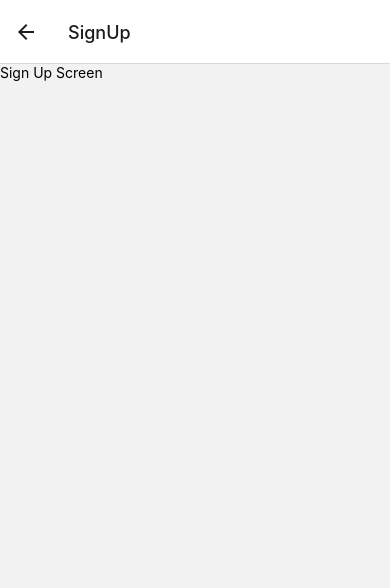
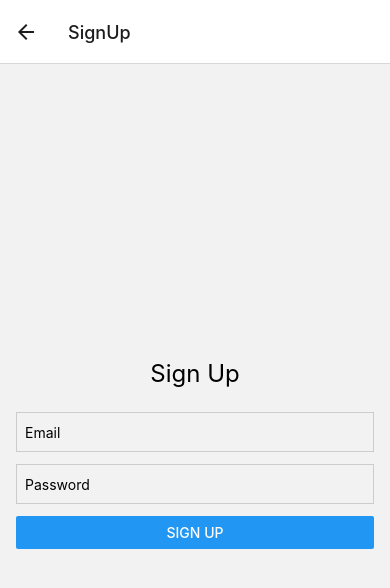
Before and after one commit to ConradPB/PAOApp, a React Native app: screen /SignUp in a window 390 px wide. Shown: the top 588 px of the page. Built offline with nearby package versions, Linux system fonts and the light colour scheme.

Commit message:
updated Signup

```diff
--- a/src/screens/SignUpScreen.tsx
+++ b/src/screens/SignUpScreen.tsx
@@ -1,17 +1,63 @@
 /* eslint-disable prettier/prettier */
-import React from 'react';
-import { View, Text } from 'react-native';
+import React, { useState } from 'react';
+import { View, Text, TextInput, Button, StyleSheet } from 'react-native';
 import { StackScreenProps } from '@react-navigation/stack';
 import { RootStackParamList } from '../types';
 
 type Props = StackScreenProps<RootStackParamList, 'SignUp'>;
 
 const SignUpScreen: React.FC<Props> = ({ navigation }) => {
+  const [email, setEmail] = useState('');
+  const [password, setPassword] = useState('');
+
+  const handleSignUp = () => {
+    // Placeholder function for sign-up logic
+    // In a real app, you would call your backend API to create the user
+    console.log('Signing up:', { email, password });
+    // Navigate to another screen after sign up, e.g., Home
+    navigation.navigate('Home');
+  };
+
   return (
-    <View>
-      <Text>Sign Up Screen</Text>
+    <View style={styles.container}>
+      <Text style={styles.title}>Sign Up</Text>
+      <TextInput
+        style={styles.input}
+        placeholder="Email"
+        value={email}
+        onChangeText={setEmail}
+        keyboardType="email-address"
+      />
+      <TextInput
+        style={styles.input}
+        placeholder="Password"
+        value={password}
+        onChangeText={setPassword}
+        secureTextEntry
+      />
+      <Button title="Sign Up" onPress={handleSignUp} />
     </View>
   );
 };
 
+const styles = StyleSheet.create({
+  container: {
+    flex: 1,
+    justifyContent: 'center',
+    padding: 16,
+  },
+  title: {
+    fontSize: 24,
+    marginBottom: 24,
+    textAlign: 'center',
+  },
+  input: {
+    height: 40,
+    borderColor: '#ccc',
+    borderWidth: 1,
+    marginBottom: 12,
+    paddingHorizontal: 8,
+  },
+});
+
 export default SignUpScreen;
```
